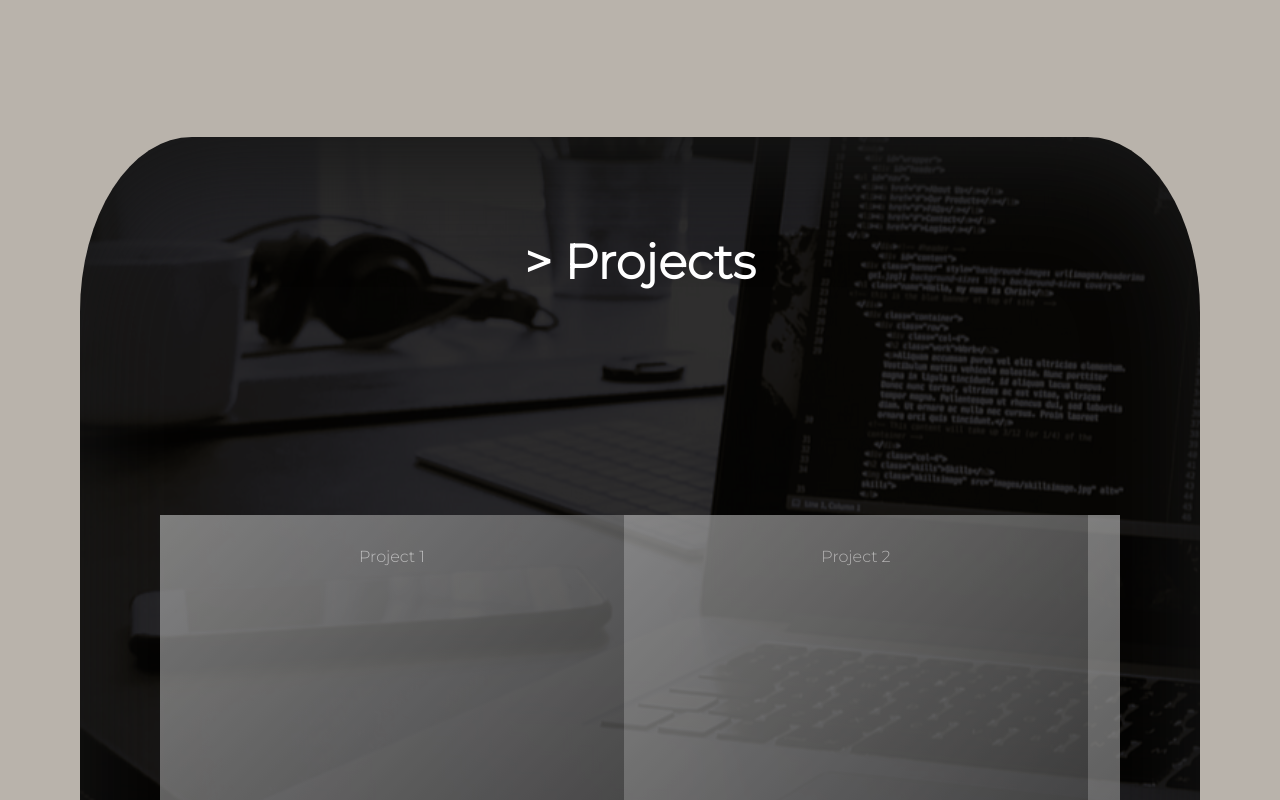
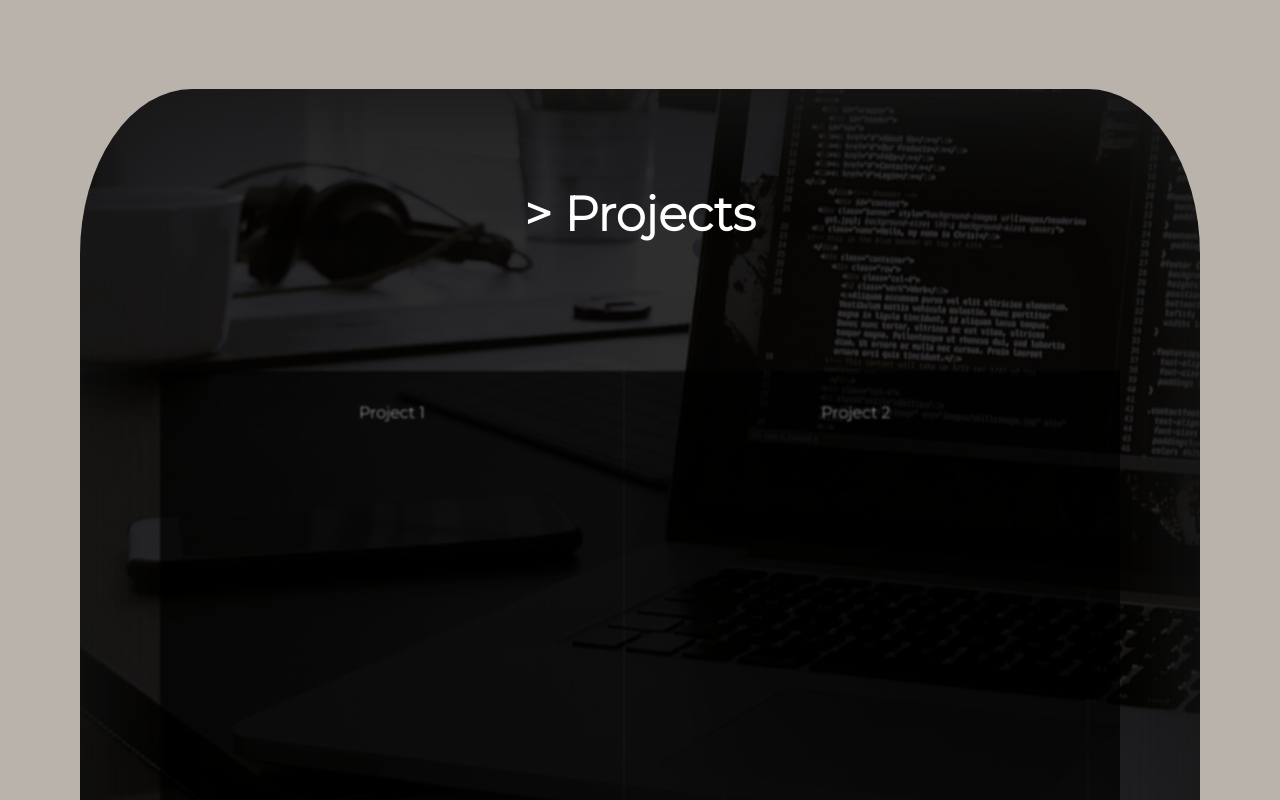
Before and after one commit to juhun32/Portfolio, a React (Create React App) app in the folder frontend/: page / in a window 1280 px wide. Shown: the part 4000-4800 px from the top of the page. Built offline with nearby package versions, Linux system fonts and the light colour scheme.

Commit message:
project pictures

```diff
--- a/frontend/src/css/Projects.css
+++ b/frontend/src/css/Projects.css
@@ -16,8 +16,7 @@
 .project__title {
   font-size: var(--fs-h2);
   font-weight: var(--fw-bold);
-  margin: 2em 0;
-  padding: 2em 0;
+  padding: 2em 0 0 0;
 }
 
 .project__div {
@@ -46,7 +45,7 @@
   overflow-x: auto; /* Enable horizontal scrolling */
   overflow-y: hidden;
   white-space: nowrap; /* Prevent wrapping */
-  padding: 2em 5em; /* Add padding if needed */
+  padding: 5em 5em; /* Add padding if needed */
   scrollbar-width: none;
 }
 
@@ -56,17 +55,15 @@
   padding: 2em;
   font-weight: var(--fw-thin);
   background-color: black;
-  transition: transform 0.3s ease, box-shadow 0.3s ease;
-  background: linear-gradient(135deg, #acacac, #414141);
-  filter: blur(1.5);
-  filter: opacity(.7);
+  transition: transform 0.3s ease, box-shadow 0.3s ease, filter 0.3s ease;
+  /* background: linear-gradient(135deg, #acacac, #414141); */
+  filter: blur(1.3px) opacity(0.7); /* Combined filter properties */
 }
 
 .project:hover {
   transform: scale(1.1);
   box-shadow: 0px 8px 20px rgba(255, 255, 255, 0.2); /* Glow effect */
-  filter:opacity(1);
-  filter: blur(0);
+  filter: blur(0px) opacity(1); /* Remove blur and set opacity to 1 */
 }
 
 .project a {
```
